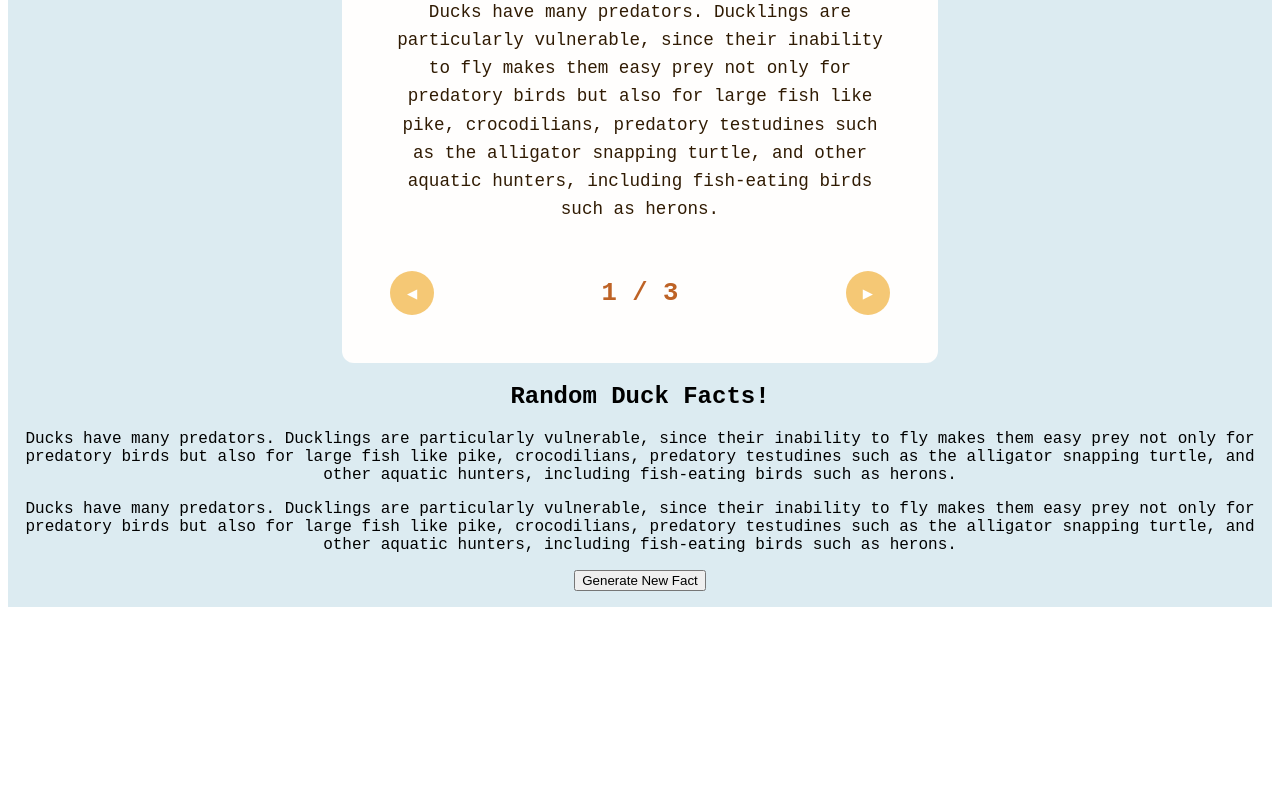
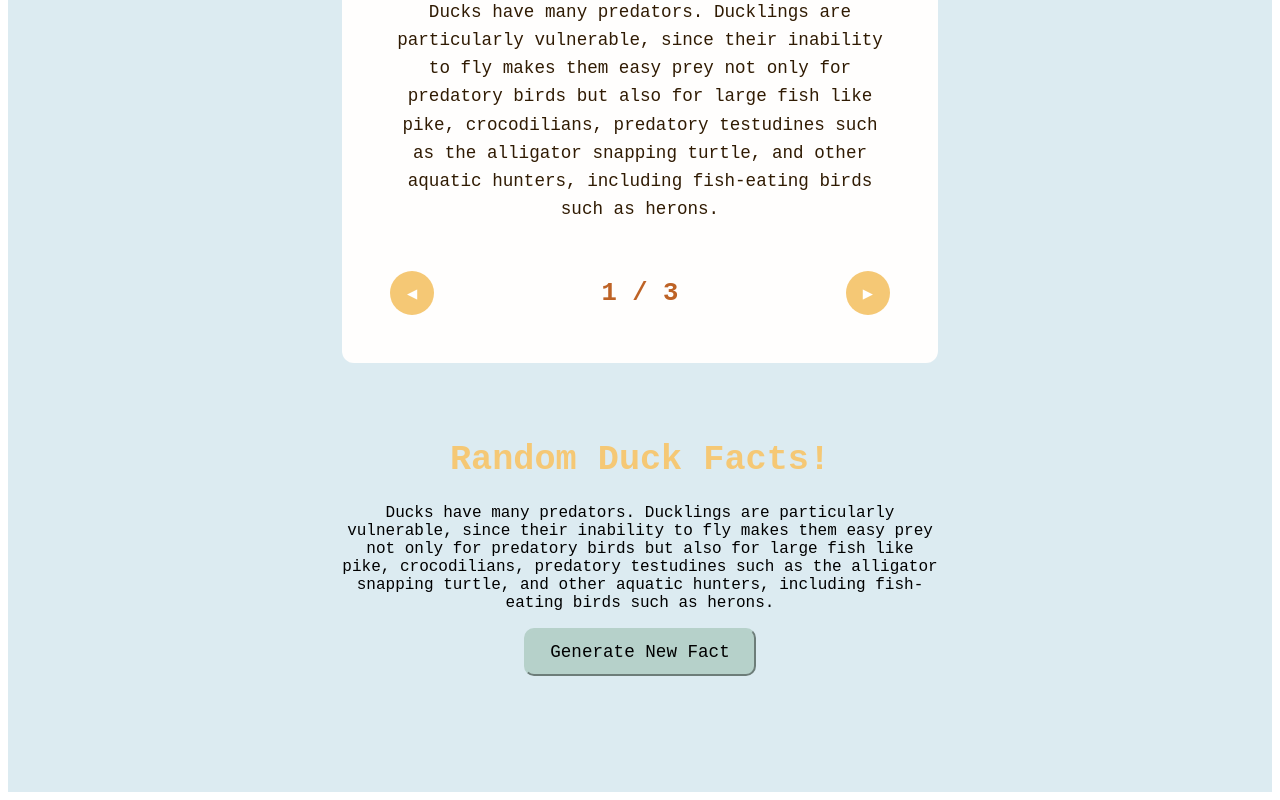
Before and after one commit to applepieeeeee/zoo_ducks, a SvelteKit app in the folder my-app/: page / in a window 1280 px wide. Shown: the part 588-1388 px from the top of the page. Before the commit the page ends 1203 px from the top, so only its background shows below. Built offline with nearby package versions, Linux system fonts and the light colour scheme; a web font is replaced by a local one.

Commit message:
css for random facts, except its still fetching from facts.json.........

```diff
--- a/my-app/src/routes/+page.svelte
+++ b/my-app/src/routes/+page.svelte
@@ -114,11 +114,6 @@
     <div class = "random-fact-container">
         <h2 class = "random-fact-heading">Random Duck Facts!</h2>
         <p class = "random-fact">{randomFact}</p>
-        {#if randomFactLoading}
-            <p>Loading...</p>
-        {:else}
-            <p>{randomFact}</p>
-        {/if}
 
         <button onclick = {generateRandomFact} disabled = {randomFactLoading} class = "generate-button">
             {#if randomFactLoading}
@@ -291,7 +286,35 @@
     }
 
     .random-fact-container{
+        max-width: 600px;
+        margin-top: 3rem;
+    }
 
+    .random-fact-heading{
+        font-family: 'Google Sans Code', monospace;
+        font-size: clamp(1.5rem, 4vw, 2.2rem);
+        font-weight: 700;
+        color: var(--accent-color);
+        margin-bottom: 1.5rem;
+    }
+
+    .generate-button{
+        background-color: #b6d1ca;
+        border-radius: 10px;
+        border-color: #b6d1ca;
+
+        width: auto;
+        height: auto;
+        padding: 12px 24px;
+        font-size: 1.1rem;
+        font-family: 'Google Sans Code', monospace;
+        margin-bottom: 100px;
+    }
+
+    .generate-button:hover{
+        background-color: #a5c8b6;
+        border-color: #b6d1ca;
+        margin-bottom: 100px;
     }
 
 </style>
```
